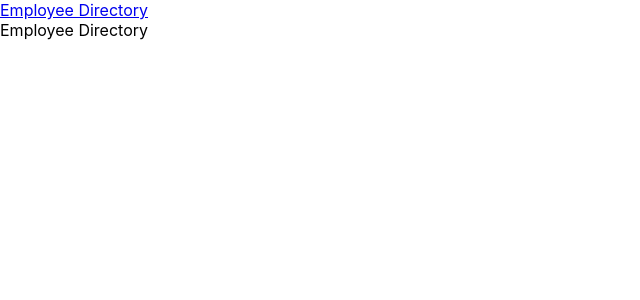
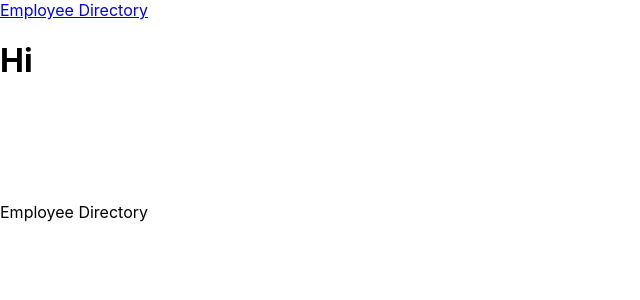
Before and after one commit to elliott-andrew/employee-directory, a React (Create React App) app: page / in a window 1280 px wide. Shown: the top 300 px of the page, without its empty margins (0-640 px from the left). Built offline with nearby package versions, Linux system fonts and the light colour scheme.

Commit message:
Added wrapper component to app.js

```diff
--- a/src/App.js
+++ b/src/App.js
@@ -1,10 +1,10 @@
 import React from "react"
-import logo from './logo.svg';
 import './App.css';
 
-import {BrowserRouter as Router, Route } from "react-router-dom";
+import {BrowserRouter as Router } from "react-router-dom";
 import Navbar from "./components/Navbar";
 import Footer from "./components/Footer";
+import Wrapper from "./components/Wrapper"
 
 
 function App() {
@@ -12,6 +12,9 @@ function App() {
    <Router>
      <div>
        <Navbar />
+       <Wrapper>
+         <h1>Hi</h1>
+       </Wrapper>
        <Footer />
      </div>
    </Router>
```
